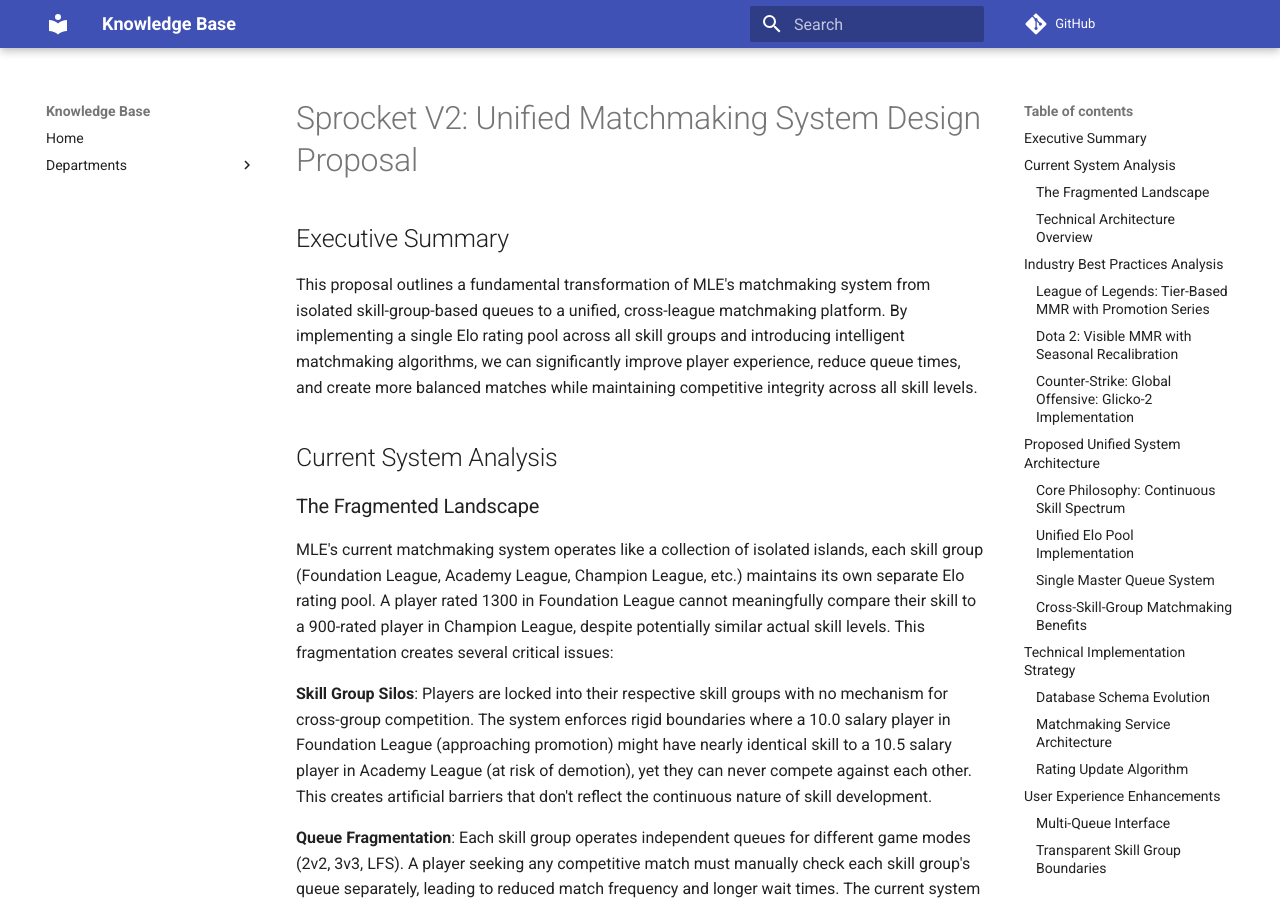
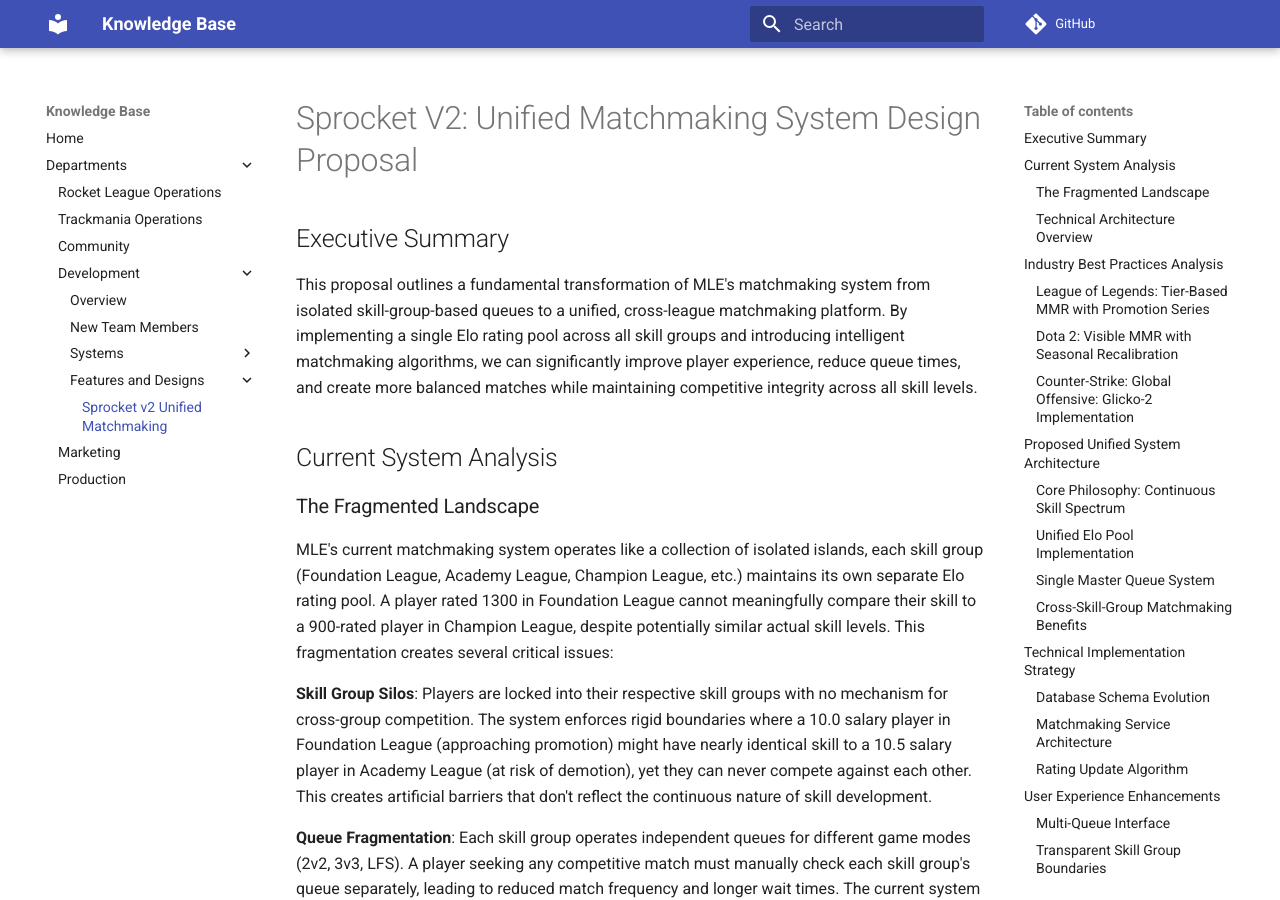
Before and after one commit to Minor-League-Esports/knowledgeBase, an MkDocs documentation site: the page built from docs/departments/development/features-and-designs/sprocket-v2-unified-matchmaking-proposal.md, in a window 1280 px wide and 900 px high. Built offline with MkDocs 1.6.1 and Material for MkDocs 9.7.7, drawn with Linux system fonts in a browser that asks for light colours; comment, search, counter and statistics services are not loaded.

Commit message:
fix: nav for proposals

```diff
--- a/mkdocs.yml
+++ b/mkdocs.yml
@@ -15,5 +15,7 @@
         - Overview: departments/development/systems/systems-overview.md
         - Modmail KB: departments/development/systems/modmail.md
         - Sprocket Identity System: departments/development/systems/sprocket-identity-system.md
+      - Features and Designs:
+        - Sprocket v2 Unified Matchmaking: departments/development/features-and-designs/sprocket-v2-unified-matchmaking-proposal.md
     - Marketing: departments/marketing.md
     - Production: departments/production.md
```
Also changed, not shown: docs/departments/development/features-and-designs/sprocket-v2-unified-matchmaking-proposal.md (renamed from docs/departments/development/sprocket-v2-unified-matchmaking-proposal.md).
